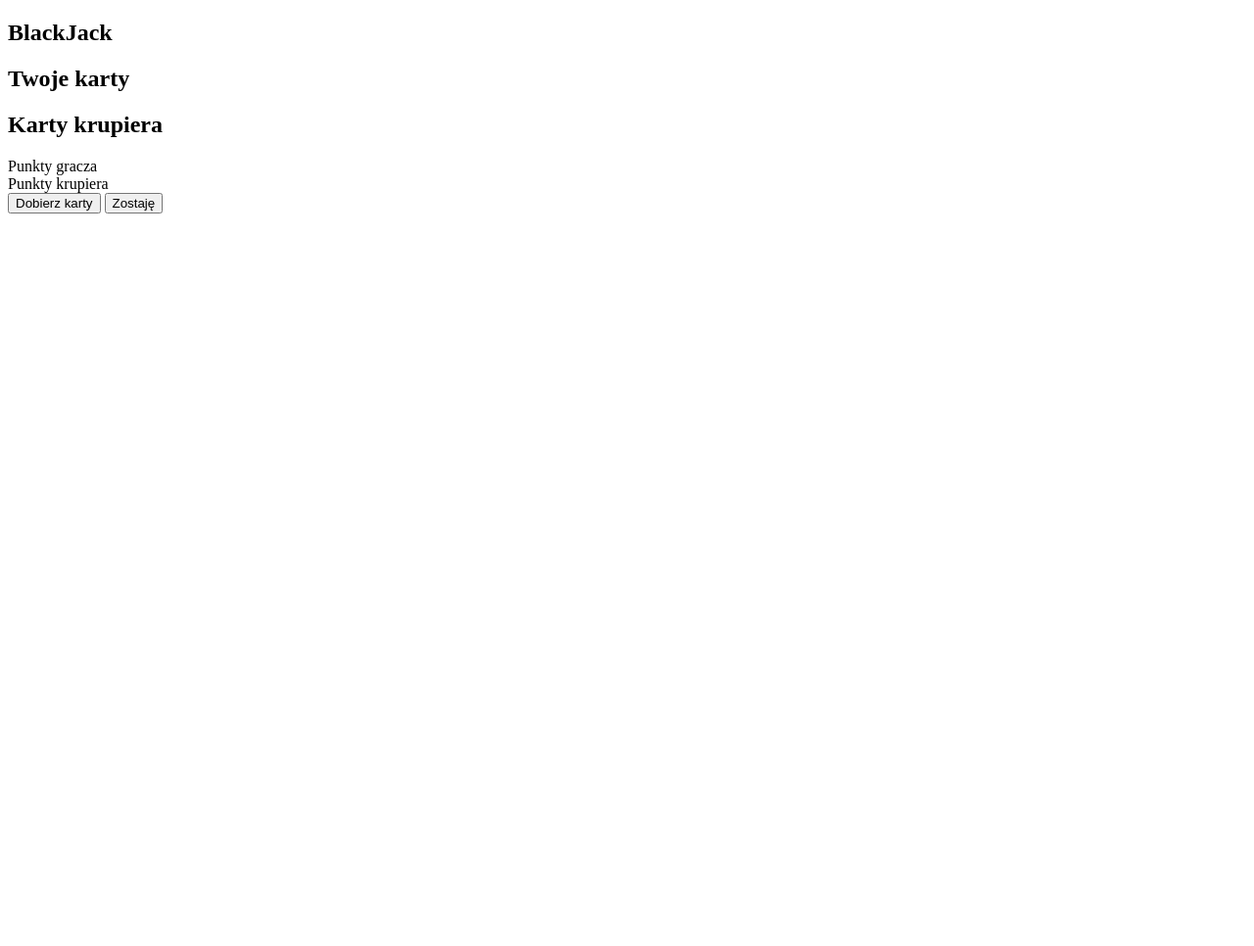
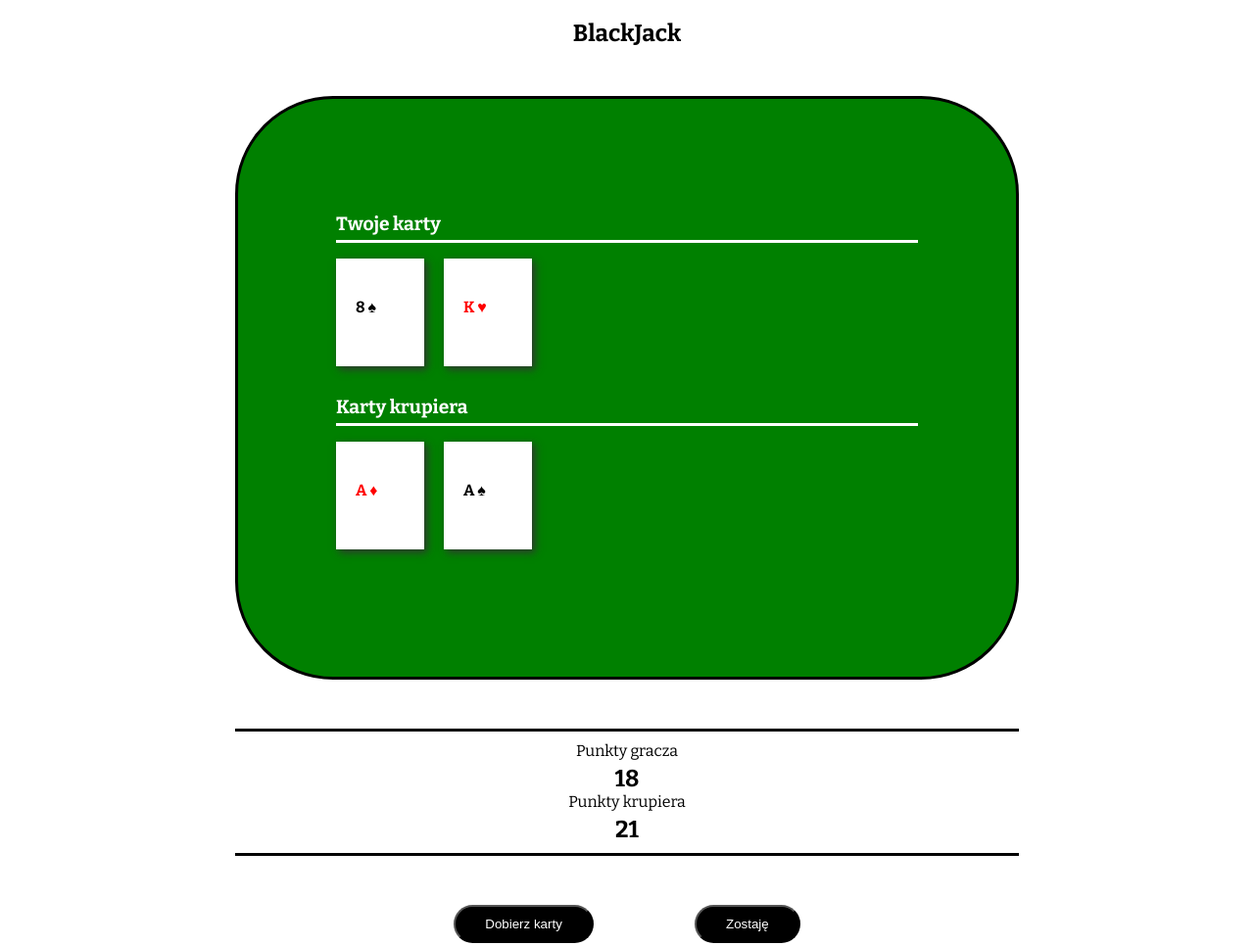
Before and after one commit to krywa5/blackjack, a plain HTML site: page index.html in a window 1280 px wide. Shown: the whole page at 98% size. Before the commit the page ends 800 px from the top, so only its background shows below. Drawn offline with nearby package versions, Linux system fonts and the light colour scheme; the site is published under a folder, as on GitHub Pages, so addresses that start at the root find nothing.

Commit message:
fixed paths

```diff
--- a/index.html
+++ b/index.html
@@ -6,7 +6,7 @@
     <meta name="viewport" content="width=device-width, initial-scale=1.0">
     <title>BlackJack</title>
     <link href="https://fonts.googleapis.com/css2?family=Bitter:wght@300;400;500;700&display=swap" rel="stylesheet">
-    <link rel="stylesheet" href="/css/style.css">
+    <link rel="stylesheet" href="./css/style.css">
 </head>
 
 <body>
@@ -31,7 +31,7 @@
         </div>
     </section>
 
-    <script src="/app/Game.js" type="module"></script>
+    <script src="./app/Game.js" type="module"></script>
 </body>
 
 </html>
```
